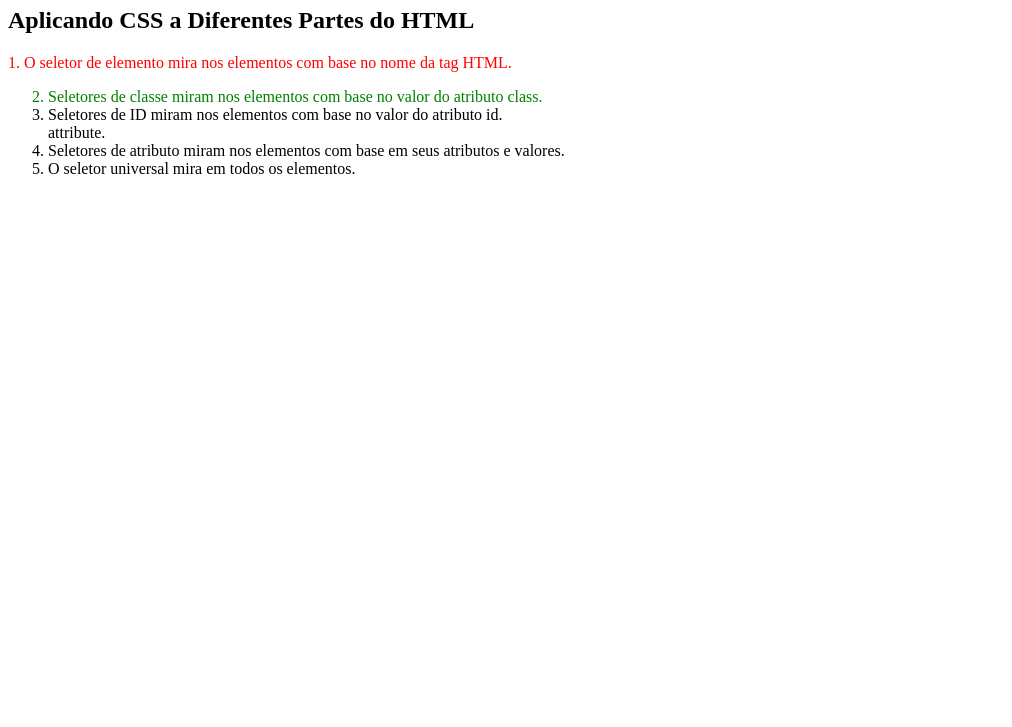
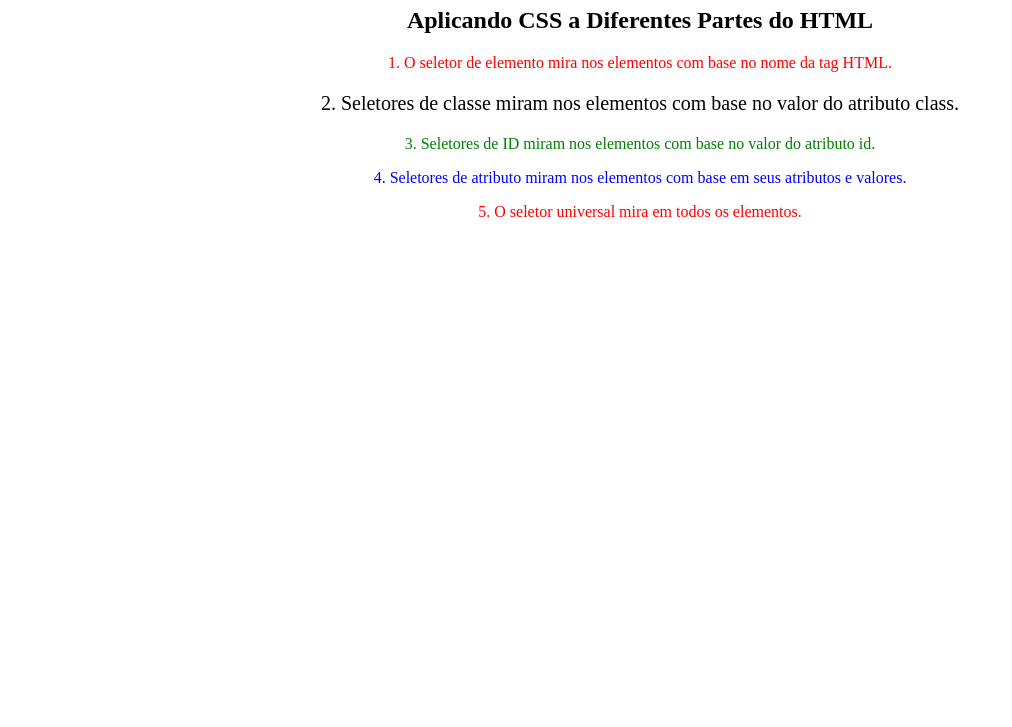
Before and after one commit to jhon-luz/atividades, a plain HTML site: page Módulos/Módulo-1/1.2/index.html in a window 1280 px wide. Shown: the part 73-800 px from the top of the page, without its empty margins (0-1012 px from the left). Drawn offline with Linux system fonts and the light colour scheme.

Commit message:
modulo - 1.2
.

```diff
--- a/Módulos/Módulo-1/1.2/index.html
+++ b/Módulos/Módulo-1/1.2/index.html
@@ -1,35 +1,26 @@
 <!DOCTYPE html>
 <html lang="pt-BR">
+<head>
+    <meta charset="UTF-8">
+    <meta name="viewport" content="width=device-width, initial-scale=1.0">
+    <title>Seletores CSS</title>
+    <link rel="stylesheet" href="style.css">
+</head>
+<body>
 
-<head>
-  <meta charset="UTF-8">
-  <title>Seletores CSS</title>
-  <link rel="stylesheet" href="./style.css" />
+    <h1>Seletores CSS</h1>
 
-  <link rel="stylesheet" href="style.css">
+    <h2>Aplicando CSS a Diferentes Partes do HTML</h2>
 
-</head>
+    <p>1. O seletor de elemento mira nos elementos com base no nome da tag HTML.</p>
 
-<body>
-  <h1>Seletores CSS</h1>
-  <h2>Aplicando CSS a Diferentes Partes do HTML</h2>
-  <!-- TODO 1: Faça com que o CSS para todos as tags de parágrafo fiquem "color: red" -->
-  <p class="note">1. O seletor de elemento mira nos elementos com base no nome da tag HTML.</p>
+    <p class="note">2. Seletores de classe miram nos elementos com base no valor do atributo class.</p>
 
-  <ol>
-    <!-- TODO : Faça que o CSS de todos os elementos com a classe "note" tenham "font-size: 20px" -->
-    <li class="small" id="green-text" value="2">Seletores de classe miram nos elementos com base no valor do atributo class.</li>
+    <p id="green-text">3. Seletores de ID miram nos elementos com base no valor do atributo id.</p>
 
-    <!-- TODO 3: Faça com que o CSS com o id "id-selector-demo" tenha "color: green" -->
-    <li class="note" id="id-selector-demo" value="3">Seletores de ID miram nos elementos com base no valor do atributo id.</li>
-      attribute.</li>
+    <p custom="blue">4. Seletores de atributo miram nos elementos com base em seus atributos e valores.</p>
 
-    <!-- TODO 4: Faça com que o CSS para os elementos li com "value" setados para "4" tanham "color: blue" -->
-    <li class="note" value="4">Seletores de atributo miram nos elementos com base em seus atributos e valores.</li>
+    <p>5. O seletor universal mira em todos os elementos.</p>
 
-    <!-- TODO 5: Faça com que todos os elementos tenham "text-align: center" -->
-    <li class="note" value="5">O seletor universal mira em todos os elementos.</li>
-  </ol>
 </body>
-
 </html>
--- a/Módulos/Módulo-1/1.2/style.css
+++ b/Módulos/Módulo-1/1.2/style.css
@@ -1,6 +1,24 @@
 p {
     color: red;
-.note {font-size: 20px; }
 }
 
-#green-text { color: green; }
+.note {
+    font-size: 20px;
+    color: black;
+}
+
+#green-text {
+    color: green;
+}
+
+.small {
+    font-size: 15px;
+}
+
+[custom="blue"] {
+    color: blue;
+}
+
+body {
+    text-align: center;
+}
```
Also changed, not shown: README.md (deleted).
